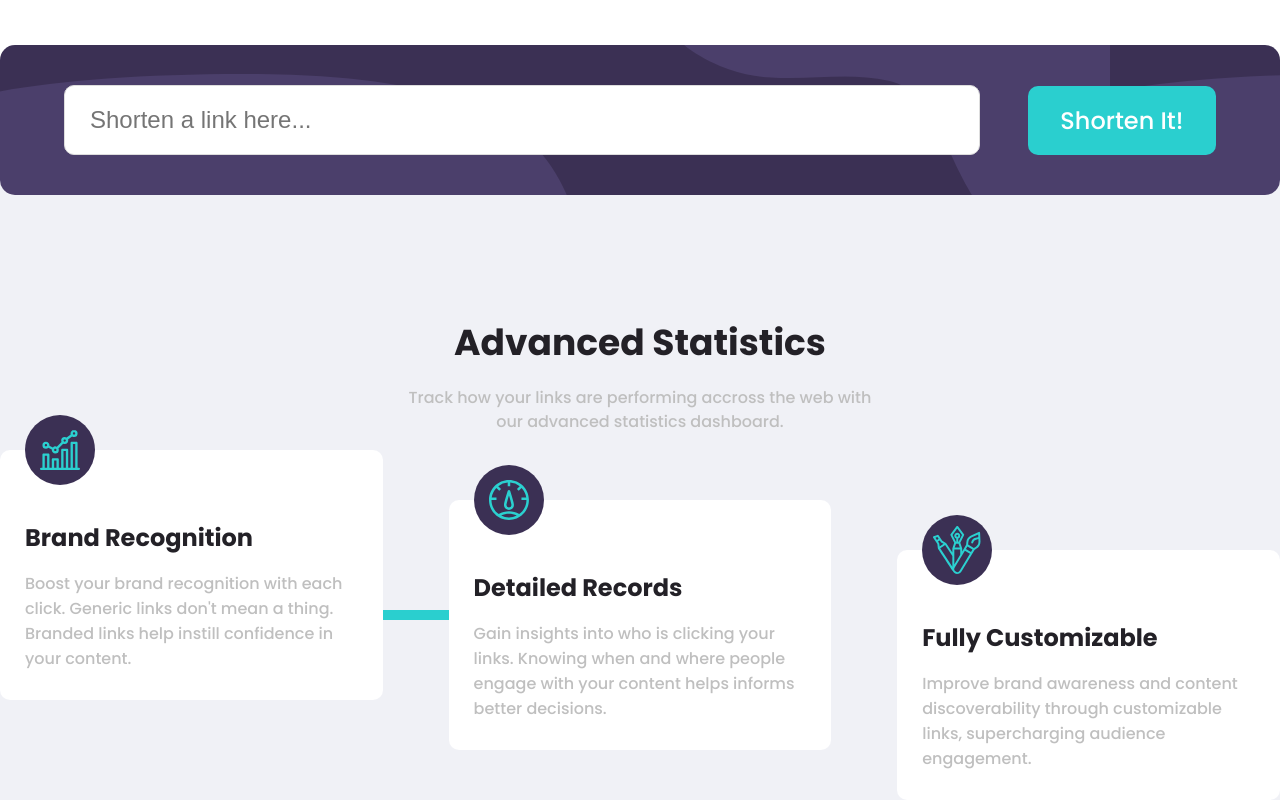
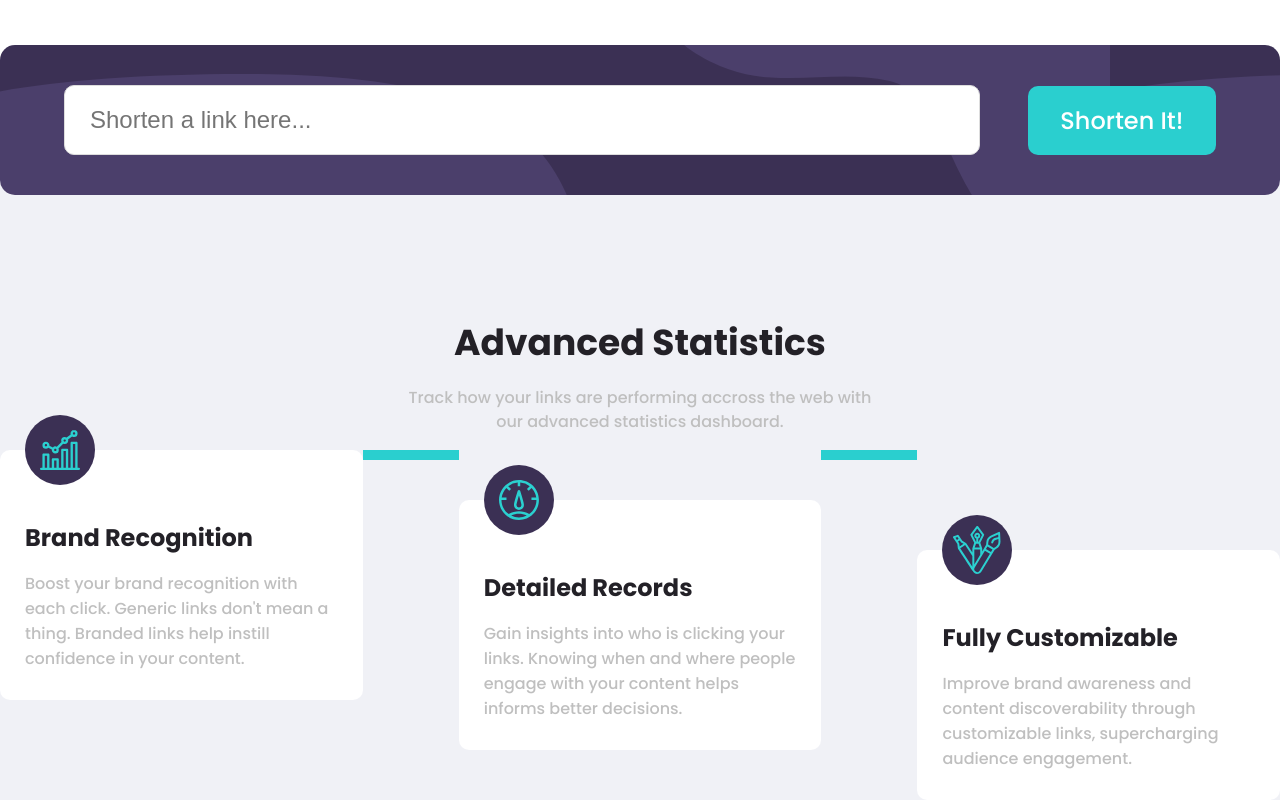
Before and after one commit to Ayoazeez26/link-shortener, a Vue app: page / in a window 1280 px wide. Shown: the part 575-1375 px from the top of the page. Built offline with nearby package versions, Linux system fonts and the light colour scheme.

Commit message:
added array method

```diff
--- a/src/components/AdvSta.vue
+++ b/src/components/AdvSta.vue
@@ -15,6 +15,7 @@
             <p>Boost your brand recognition with each click. Generic links don't mean a thing. Branded links help instill confidence in your content.</p>
           </div>
         </div>
+        <div class="link"></div>
         <div class="record">
           <div class="recog-img">
             <img src="../assets/images/icon-detailed-records.svg" alt="Brand Recognition Image">
@@ -24,6 +25,7 @@
             <p>Gain insights into who is clicking your links. Knowing when and where people engage with your content helps informs better decisions.</p>
           </div>
         </div>
+        <div class="link"></div>
         <div class="custom">
           <div class="recog-img">
             <img src="../assets/images/icon-fully-customizable.svg" alt="Brand Recognition Image">
@@ -118,12 +120,8 @@ export default {
 .recog-text p {
   color: hsl(0, 0%, 75%);
 }
-.recog::after {
-  content: '';
-  position: absolute;
-  top: 160px;
-  right: -69px;
-  width: 18%;
+.link {
+  width: 8%;
   height: 10px;
   background-color: hsl(180, 66%, 49%);
 }
--- a/src/components/ShortenInput.vue
+++ b/src/components/ShortenInput.vue
@@ -67,12 +67,11 @@ export default {
       if(link) {
         this.checkReturn = true;
       }
-      this.wholeLinks.push({
+      this.wholeLinks.unshift({
         mainLink: this.form.linkInput,
         shortLink: this.shortLink,
         id: uuidv4()
       });
-      console.log(this.wholeLinks);
     }
   }
 }
```
